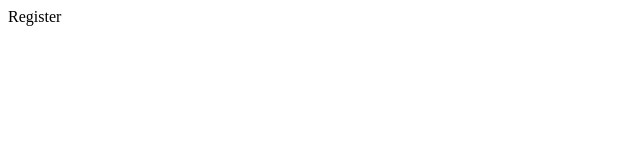
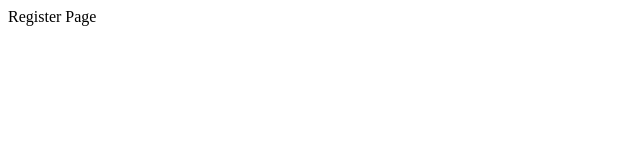
Before and after one commit to turkkan94/hissehedef, a Next.js app: page /kayit-ol in a window 1280 px wide. Shown: the top 160 px of the page, without its empty margins (0-640 px from the left). Built offline with nearby package versions, Linux system fonts and the light colour scheme.

Commit message:
Update page.js

```diff
--- a/src/app/(user)/kayit-ol/page.js
+++ b/src/app/(user)/kayit-ol/page.js
@@ -1,5 +1,5 @@
 import React from "react";
 
 export default function Register() {
-  return <div>Register</div>;
+  return <div>Register Page</div>;
 }
```
